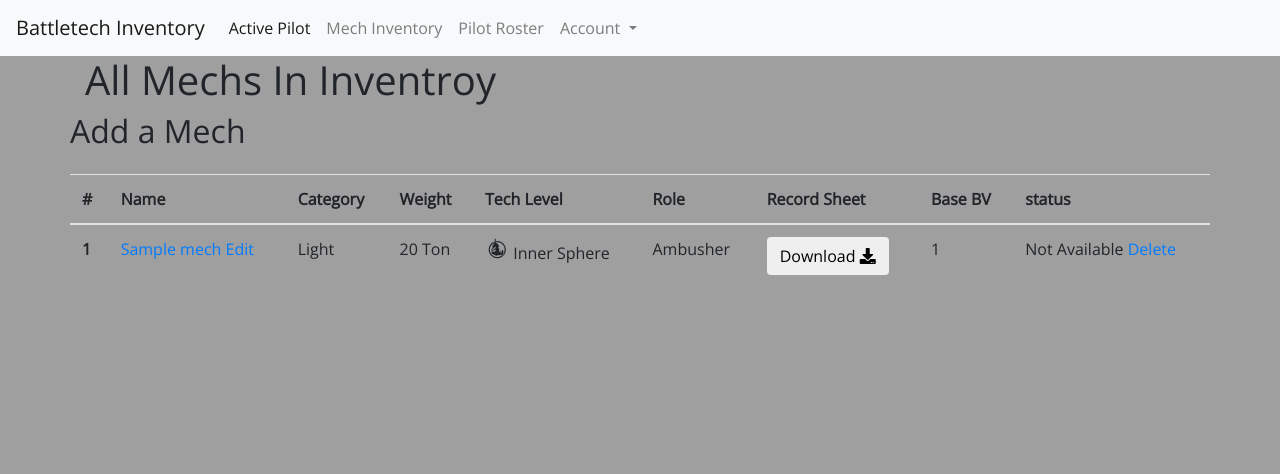
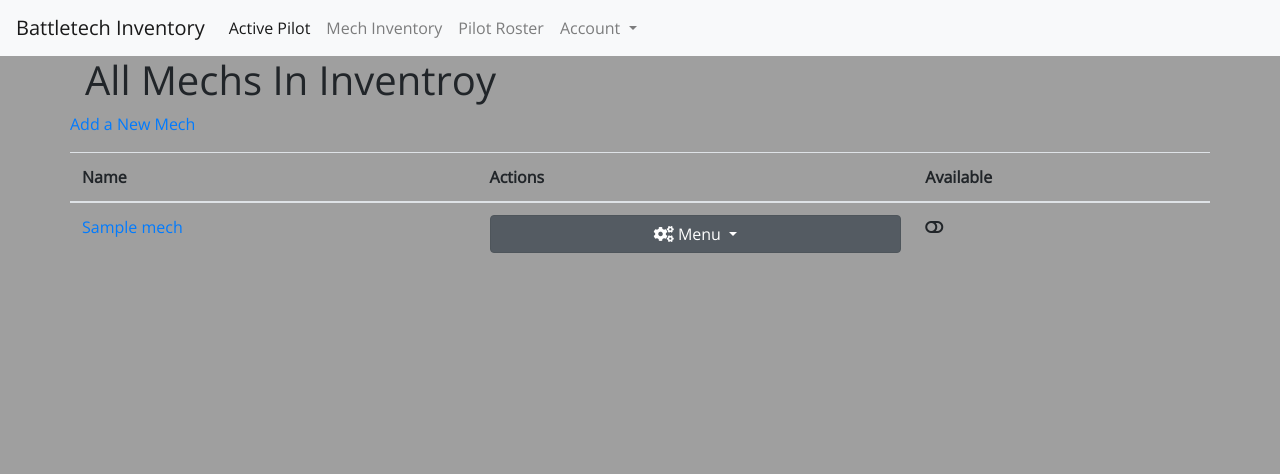
Before and after one commit to bovinehero/battletech-inventory, a Django app: page /mechs/ in a window 1280 px wide. Shown: the top 474 px of the page. Run offline with Django 3.2, Linux system fonts and the light colour scheme; tables that the repository leaves empty hold one stand-in row (values such as "Sample post"); some libraries are stand-ins or nearby versions; some web fonts are replaced.

Commit message:
adding actions dropdown for mechs view

```diff
--- a/templates/base.html
+++ b/templates/base.html
@@ -12,6 +12,11 @@
     <link rel="stylesheet" href="https://cdn.jsdelivr.net/npm/bootstrap@4.0.0/dist/css/bootstrap.min.css"
         integrity="sha384-Gn5384xqQ1aoWXA+058RXPxPg6fy4IWvTNh0E263XmFcJlSAwiGgFAW/dAiS6JXm" crossorigin="anonymous">
     <link rel="stylesheet" href="{% static 'css/main.css' %}">
+
+    <script src="https://code.jquery.com/jquery-3.2.1.slim.min.js" integrity="sha384-KJ3o2DKtIkvYIK3UENzmM7KCkRr/rE9/Qpg6aAZGJwFDMVNA/GpGFF93hXpG5KkN" crossorigin="anonymous"></script>
+    <script src="https://cdn.jsdelivr.net/npm/popper.js@1.12.9/dist/umd/popper.min.js" integrity="sha384-ApNbgh9B+Y1QKtv3Rn7W3mgPxhU9K/ScQsAP7hUibX39j7fakFPskvXusvfa0b4Q" crossorigin="anonymous"></script>
+    <script src="https://cdn.jsdelivr.net/npm/bootstrap@4.0.0/dist/js/bootstrap.min.js" integrity="sha384-JZR6Spejh4U02d8jOt6vLEHfe/JQGiRRSQQxSfFWpi1MquVdAyjUar5+76PVCmYl" crossorigin="anonymous"></script>
+
 
 </head>
 
@@ -68,9 +73,6 @@
             <i class="fab fa-youtube-square ms-3"></i></p>
     </footer>
 
-    <script src="https://code.jquery.com/jquery-3.2.1.slim.min.js" integrity="sha384-KJ3o2DKtIkvYIK3UENzmM7KCkRr/rE9/Qpg6aAZGJwFDMVNA/GpGFF93hXpG5KkN" crossorigin="anonymous"></script>
-    <script src="https://cdn.jsdelivr.net/npm/popper.js@1.12.9/dist/umd/popper.min.js" integrity="sha384-ApNbgh9B+Y1QKtv3Rn7W3mgPxhU9K/ScQsAP7hUibX39j7fakFPskvXusvfa0b4Q" crossorigin="anonymous"></script>
-    <script src="https://cdn.jsdelivr.net/npm/bootstrap@4.0.0/dist/js/bootstrap.min.js" integrity="sha384-JZR6Spejh4U02d8jOt6vLEHfe/JQGiRRSQQxSfFWpi1MquVdAyjUar5+76PVCmYl" crossorigin="anonymous"></script>
 
 </body>
 
--- a/templates/mechs.html
+++ b/templates/mechs.html
@@ -5,11 +5,7 @@
 <div class="container">
     <h1>All Mechs In Inventroy</h1>
     <div class="row">
-      <h2>Add a Mech</h2>
-      <form method="POST" action="add">
-        {% csrf_token %}
-        {{ form }}
-      </form>
+      <a href="{% url 'mech_create' %}"> Add a New Mech</a>
     </div>
     <div class="row">
 
@@ -19,39 +15,46 @@
                 <table class="table">
                     <thead>
                       <tr>
-                        <th scope="col">#</th>
                         <th scope="col">Name</th>
-                        <th scope="col">Category</th>
-                        <th scope="col">Weight</th>
-                        <th scope="col">Tech Level</th>
-                        <th scope="col">Role</th>
-                        <th scope="col">Record Sheet</th>
-                        <th scope="col">Base BV</th>
-                        <th scope="col">status</th>
+                        <th scope="col">Actions</th>
+                        <th scope="col">Available</th>
                       </tr>
                     </thead>
                     <tbody>
                     {% for mech in mech_list %}
                       <tr>
-                        <th scope="row">{{ mech.pk }}</th>
-                        <td><a href="{% url 'mech_detail' mech.slug  %}">{{ mech.name }}</a> <a href="{%url 'mech_update' mech.slug %}"> Edit</a></td>
-                        <td>{{ mech.get_category_display }}</td>
-                        <td>{{ mech.get_weight_display }}</td>
                         <td>
+                          <a href="{% url 'mech_detail' mech.slug  %}">{{ mech.name }}</a>
+                        </td>
+                        <td>
+                          <div class="dropdown show">
+                            <button class="btn btn-secondary dropdown-toggle btn-block" type="button" id="dropdownMenuButton" data-bs-toggle="dropdown" data-toggle="dropdown" aria-haspopup="true" aria-expanded="false">
+                              <i class="fa fa-cogs"></i> Menu</a>
+                            </button>
+                            <div class="dropdown-menu" aria-labelledby="dropdownMenuButton">
+                              <a class="dropdown-item" href="{% url 'mech_detail' mech.slug %}">
                                 {% if mech.get_tech_level_display == "Inner Sphere" %}
                                   <span class="icon-inner-sphere"></span>
                                 {% elif mech.get_tech_level_display == "Clan" %}
                                   <span class="icon-clan"></span>
                                 {% else %}
                                   <span class="icon-mixed"></span>
-                          {% endif %} {{ mech.get_tech_level_display }}
+                                {% endif %} View Mech
+                              </a>
+                              <a class="dropdown-item" href="{{ baseUrl }}/readouts/{{ mech.record_sheet }}.pdf" download><i class="fa fa-download"></i> Download</a>
+                              <a class="dropdown-item" href="{% url 'mech_update' mech.slug %}"><i class="fa fa-edit"></i> Edit</a>
+                              <a class="dropdown-item" href="{% url 'mech_delete' mech.slug %}"><i class="fa fa-trash"></i> Delete</a>
+                            </div>
+                          </div>
                         </td>
-                        <td>{{ mech.get_role_display }}</td>
                         <td>
-                          <a href="{{ baseUrl }}/readouts/{{ mech.record_sheet }}.pdf" download><button class="btn">Download <i class="fa fa-download"></i></button></a>
+
+                          {% if mech.get_status_display == "Available" %}
+                            <i class="fa fa-toggle-on"></i>
+                          {% else %}
+                            <i class="fa fa-toggle-off"></i>
+                          {% endif %}
                         </td>
-                        <td>{{ mech.battle_value }}</td>
-                        <td>{{ mech.get_status_display }} <a href="{%url 'mech_delete' mech.slug %}"> Delete</a></td>
                       </tr>
                     {% endfor %}
                     </tbody>
@@ -65,4 +68,5 @@
     </nav>
     {% endif %}
 </div>
+
 {%endblock%}
```
Lines whose indentation alone changed are shown as unchanged.
